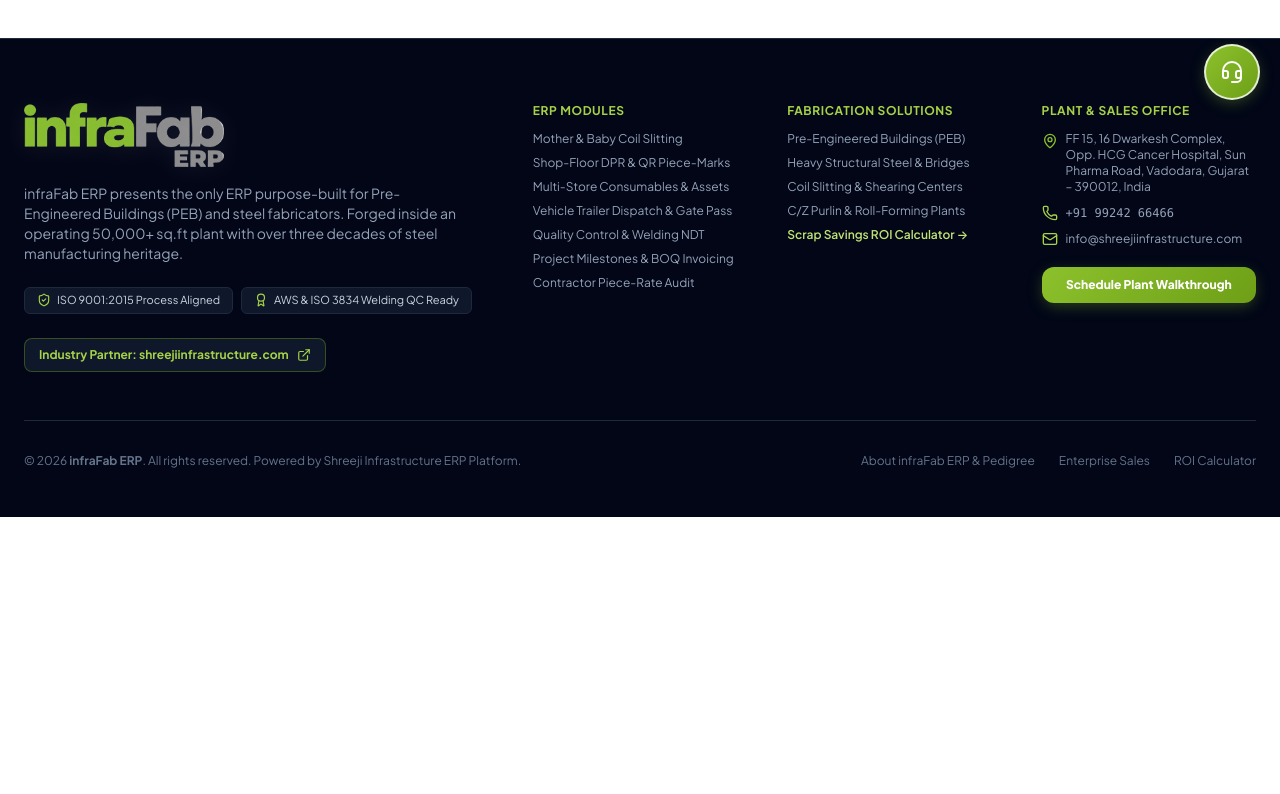
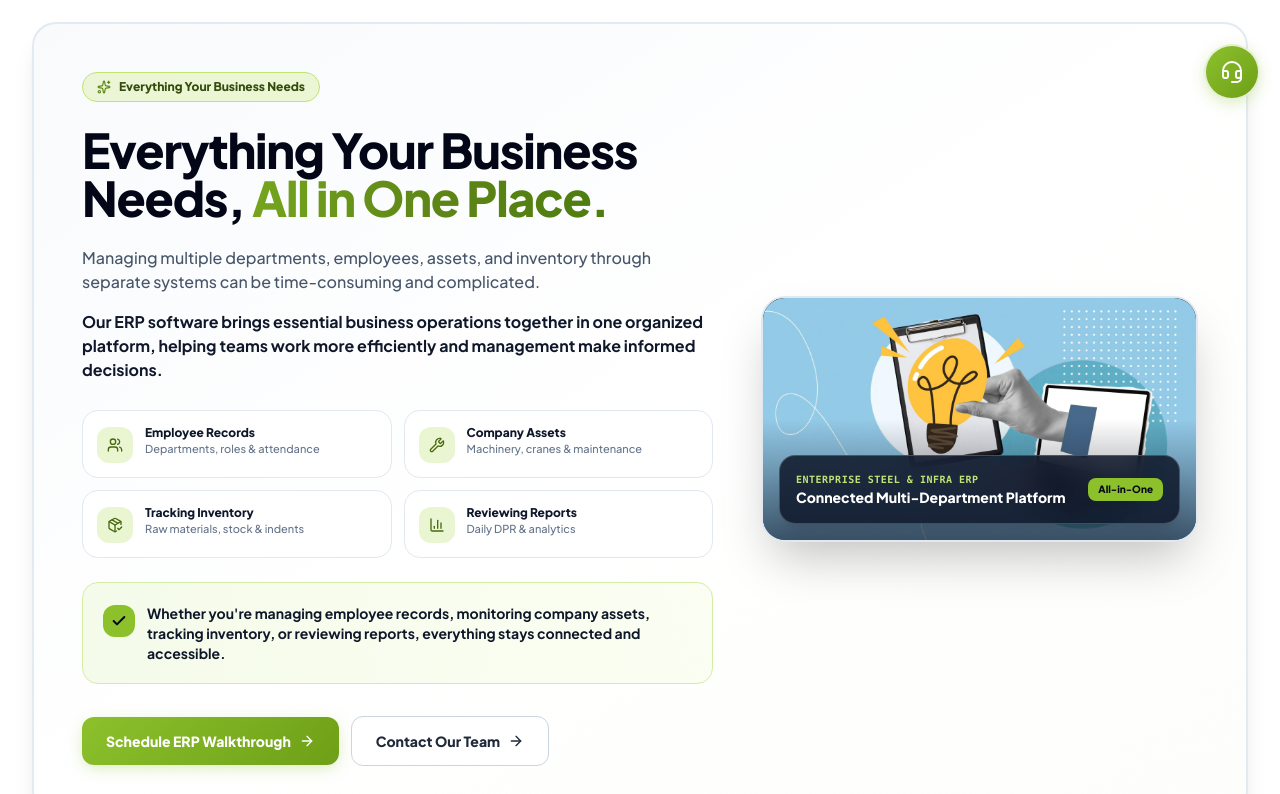
Before and after one commit to vaishnavi10Jeen/InfraFabERPProject, a React (Vite) app: page /modules in a window 1280 px wide. Shown: the part 680-1474 px from the top of the page. Before the commit the page ends 1197 px from the top, so only its background shows below. Built offline with nearby package versions, Linux system fonts and the light colour scheme.

Commit message:
Add Everything Your Business Needs section with b1.jpeg image in ModulesPage

```diff
--- a/src/pages/ModulesPage.tsx
+++ b/src/pages/ModulesPage.tsx
@@ -1,5 +1,7 @@
 import React from 'react';
-import { ArrowRight } from 'lucide-react';
+import {
+  ArrowRight, Check, Users, Wrench, PackageCheck, BarChart3, Sparkles
+} from 'lucide-react';
 import { Link } from 'react-router-dom';
 
 interface ModulesPageProps {
@@ -9,7 +11,7 @@ interface ModulesPageProps {
 
 export const ModulesPage: React.FC<ModulesPageProps> = ({ onOpenDemoModal }) => {
   return (
-    <div className="pb-24 bg-white text-slate-900">
+    <div className="pb-24 bg-white text-slate-900 space-y-12">
 
       {/* 1. HERO HEADER WITH LIGHT INDUSTRIAL STEEL FABRICATION BACKGROUND */}
       <section className="relative py-16 sm:py-24 border-b border-slate-200 overflow-hidden bg-gradient-to-b from-keshav-50/70 via-white to-slate-50 text-slate-900">
@@ -60,13 +62,157 @@ export const ModulesPage: React.FC<ModulesPageProps> = ({ onOpenDemoModal }) =>
               <span>Book 1-on-1 Walkthrough</span>
               <ArrowRight className="w-4 h-4" />
             </button>
-            <Link
-              to="/contact"
+            <a
+              href="#overview-section"
+              onClick={(e) => {
+                e.preventDefault();
+                const el = document.getElementById('overview-section');
+                if (el) el.scrollIntoView({ behavior: 'smooth' });
+              }}
               className="bg-white hover:bg-slate-50 border border-slate-300 text-slate-800 px-6 py-3.5 rounded-xl text-xs sm:text-sm font-black shadow-xs flex items-center gap-2 transition cursor-pointer"
             >
-              <span>Contact Us</span>
-              <ArrowRight className="w-4 h-4" />
-            </Link>
+              <span>Explore All-in-One ERP ↓</span>
+            </a>
+          </div>
+        </div>
+      </section>
+
+      {/* 2. ALL-IN-ONE ERP OVERVIEW SECTION WITH B1.JPEG ON RIGHT */}
+      <section id="overview-section" className="max-w-7xl mx-auto px-4 sm:px-6 lg:px-8 py-4 sm:py-8 scroll-mt-20">
+        <div className="bg-gradient-to-br from-slate-50 via-white to-keshav-50/20 border-2 border-slate-200/90 rounded-3xl p-6 sm:p-10 lg:p-12 shadow-xl">
+          <div className="grid grid-cols-1 lg:grid-cols-12 gap-8 lg:gap-12 items-center">
+
+            {/* LEFT SIDE: TEXT CONTENT */}
+            <div className="lg:col-span-7 space-y-6">
+
+              {/* Badge */}
+              <div className="inline-flex items-center gap-2 bg-keshav-100/90 border border-keshav-300 px-3.5 py-1.5 rounded-full text-xs font-black text-keshav-900 shadow-2xs">
+                <Sparkles className="w-3.5 h-3.5 text-keshav-700" />
+                <span>Everything Your Business Needs</span>
+              </div>
+
+              {/* Main Heading */}
+              <h2 className="text-2xl sm:text-4xl lg:text-5xl font-black text-slate-950 tracking-tight leading-[1.18]">
+                Everything Your Business Needs,{' '}
+                <span className="text-transparent bg-clip-text bg-gradient-to-r from-keshav-600 via-keshav-700 to-lime-700">
+                  All in One Place.
+                </span>
+              </h2>
+
+              {/* Paragraphs */}
+              <div className="space-y-4 text-slate-700 text-sm sm:text-base leading-relaxed font-medium">
+                <p className="text-slate-600">
+                  Managing multiple departments, employees, assets, and inventory through separate systems can be time-consuming and complicated.
+                </p>
+                <p className="text-slate-900 font-bold">
+                  Our ERP software brings essential business operations together in one organized platform, helping teams work more efficiently and management make informed decisions.
+                </p>
+              </div>
+
+              {/* 4 Feature Pillars Grid */}
+              <div className="grid grid-cols-1 sm:grid-cols-2 gap-3 pt-1">
+                <div className="flex items-start gap-3 bg-white border border-slate-200 p-3.5 rounded-2xl shadow-2xs hover:border-keshav-400 transition">
+                  <div className="w-9 h-9 rounded-xl bg-keshav-100 text-keshav-800 flex items-center justify-center shrink-0 mt-0.5">
+                    <Users className="w-4 h-4" />
+                  </div>
+                  <div>
+                    <h4 className="text-xs font-black text-slate-900">Employee Records</h4>
+                    <p className="text-[11px] text-slate-500 font-medium">Departments, roles & attendance</p>
+                  </div>
+                </div>
+
+                <div className="flex items-start gap-3 bg-white border border-slate-200 p-3.5 rounded-2xl shadow-2xs hover:border-keshav-400 transition">
+                  <div className="w-9 h-9 rounded-xl bg-keshav-100 text-keshav-800 flex items-center justify-center shrink-0 mt-0.5">
+                    <Wrench className="w-4 h-4" />
+                  </div>
+                  <div>
+                    <h4 className="text-xs font-black text-slate-900">Company Assets</h4>
+                    <p className="text-[11px] text-slate-500 font-medium">Machinery, cranes & maintenance</p>
+                  </div>
+                </div>
+
+                <div className="flex items-start gap-3 bg-white border border-slate-200 p-3.5 rounded-2xl shadow-2xs hover:border-keshav-400 transition">
+                  <div className="w-9 h-9 rounded-xl bg-keshav-100 text-keshav-800 flex items-center justify-center shrink-0 mt-0.5">
+                    <PackageCheck className="w-4 h-4" />
+                  </div>
+                  <div>
+                    <h4 className="text-xs font-black text-slate-900">Tracking Inventory</h4>
+                    <p className="text-[11px] text-slate-500 font-medium">Raw materials, stock & indents</p>
+                  </div>
+                </div>
+
+                <div className="flex items-start gap-3 bg-white border border-slate-200 p-3.5 rounded-2xl shadow-2xs hover:border-keshav-400 transition">
+                  <div className="w-9 h-9 rounded-xl bg-keshav-100 text-keshav-800 flex items-center justify-center shrink-0 mt-0.5">
+                    <BarChart3 className="w-4 h-4" />
+                  </div>
+                  <div>
+                    <h4 className="text-xs font-black text-slate-900">Reviewing Reports</h4>
+                    <p className="text-[11px] text-slate-500 font-medium">Daily DPR & analytics</p>
+                  </div>
+                </div>
+              </div>
+
+              {/* Highlight Box */}
+              <div className="bg-gradient-to-r from-keshav-50 to-lime-50/50 border border-keshav-200 rounded-2xl p-4 sm:p-5 flex items-start gap-3 shadow-2xs">
+                <div className="w-8 h-8 rounded-xl bg-keshav-500 text-slate-950 flex items-center justify-center shrink-0 mt-0.5 shadow-xs">
+                  <Check className="w-4 h-4 stroke-[3]" />
+                </div>
+                <p className="text-xs sm:text-sm font-bold text-slate-900 leading-relaxed">
+                  Whether you're managing employee records, monitoring company assets, tracking inventory, or reviewing reports, everything stays connected and accessible.
+                </p>
+              </div>
+
+              {/* Action Buttons */}
+              <div className="flex flex-wrap items-center gap-3 pt-2">
+                <button
+                  onClick={onOpenDemoModal}
+                  className="btn-gradient px-6 py-3.5 rounded-xl text-xs sm:text-sm font-black text-slate-950 flex items-center gap-2 shadow-md hover:brightness-105 transition cursor-pointer active:scale-95"
+                >
+                  <span>Schedule ERP Walkthrough</span>
+                  <ArrowRight className="w-4 h-4" />
+                </button>
+                <Link
+                  to="/contact"
+                  className="bg-white hover:bg-slate-50 border border-slate-300 text-slate-800 px-6 py-3.5 rounded-xl text-xs sm:text-sm font-black shadow-xs flex items-center gap-2 transition cursor-pointer"
+                >
+                  <span>Contact Our Team</span>
+                  <ArrowRight className="w-4 h-4" />
+                </Link>
+              </div>
+
+            </div>
+
+            {/* RIGHT SIDE: IMAGE B1.JPEG */}
+            <div className="lg:col-span-5">
+              <div className="relative rounded-3xl overflow-hidden border-2 border-slate-200 shadow-2xl group bg-slate-950">
+                <img
+                  src="/b1.jpeg"
+                  alt="Everything Your Business Needs, All in One Place"
+                  className="w-full h-full object-cover object-center group-hover:scale-105 transition-transform duration-700 ease-out"
+                />
+
+                {/* Subtle Gradient Overlay */}
+                <div className="absolute inset-0 bg-gradient-to-t from-slate-950/60 via-transparent to-transparent pointer-events-none" />
+
+                {/* Overlaid Bottom Card */}
+                <div className="absolute bottom-4 left-4 right-4 z-10">
+                  <div className="bg-slate-900/85 backdrop-blur-md border border-white/20 rounded-2xl p-4 text-white shadow-xl flex items-center justify-between gap-3">
+                    <div>
+                      <span className="text-[10px] font-mono font-bold uppercase tracking-wider text-keshav-300 block">
+                        Enterprise Steel & Infra ERP
+                      </span>
+                      <h4 className="text-xs sm:text-sm font-black text-white">
+                        Connected Multi-Department Platform
+                      </h4>
+                    </div>
+                    <span className="bg-keshav-500 text-slate-950 text-[10px] font-black px-2.5 py-1 rounded-lg shrink-0">
+                      All-in-One
+                    </span>
+                  </div>
+                </div>
+              </div>
+            </div>
+
           </div>
         </div>
       </section>
```
Also changed, not shown: public/b1.jpeg (added).
